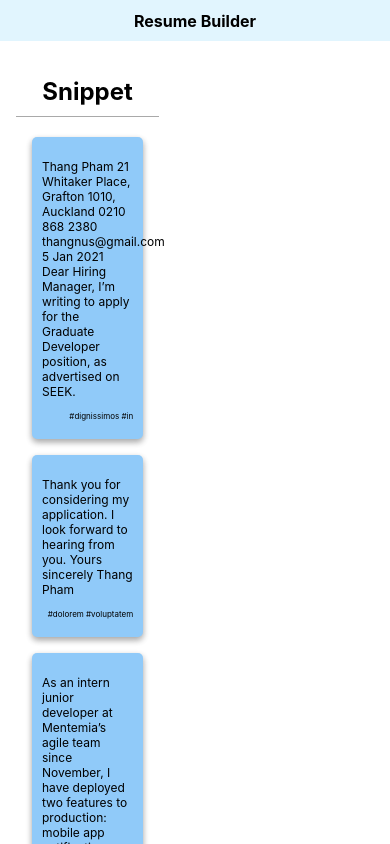
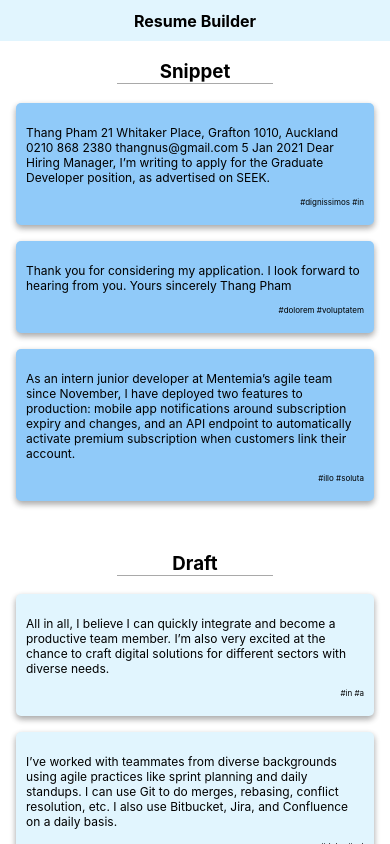
Before and after one commit to thangpham7793/resume-builder, a React (Create React App) app: page / in a window 390 px wide. Shown: the top 844 px of the page. Built offline with nearby package versions, Linux system fonts and the light colour scheme.

Commit message:
Make lane centered in mobile view

```diff
--- a/src/components/Lane/Lane.tsx
+++ b/src/components/Lane/Lane.tsx
@@ -21,22 +21,25 @@ const LaneWrapper = styled.div`
   background: ${theme.color.primary.light};
   border-radius: 20px;
   min-height: 50vh;
-  min-width: 20vw;
-  width: 40%;
+  min-width: 30vw;
+  max-width: 50vw;
+  margin: 0 auto;
 
   @media (max-width: 768px) {
     &:not(:last-child) {
       margin-bottom: 1rem;
       margin-right: 0;
     }
+    max-width: 100vw;
   }
 `;
 
-const LaneTitle = styled.h2`
-  width: 100%;
+const LaneTitle = styled.h3`
+  max-width: 40%;
   text-align: center;
   border-bottom: 1px solid darkGray;
-  padding-bottom: 10px;
+  margin-right: auto;
+  margin-left: auto;
 `;
 
 const SnippetsContainer = styled.div``;
--- a/src/containers/App.tsx
+++ b/src/containers/App.tsx
@@ -2,7 +2,6 @@ import React from "react";
 import styled, { createGlobalStyle } from "styled-components";
 import { Header } from "../components/Header/Header";
 import { theme } from "../theme/theme";
-import { LaneType } from "../types";
 import { Board } from "./Board";
 
 const GlobalStyle = createGlobalStyle`
--- a/src/containers/Board.tsx
+++ b/src/containers/Board.tsx
@@ -12,7 +12,6 @@ const BoardWrapper = styled.div`
   justify-content: space-around;
   display: flex;
   flex-direction: row;
-  margin: 1rem 1rem 0 1rem;
 
   @media (max-width: 768px) {
     flex-direction: column;
```
